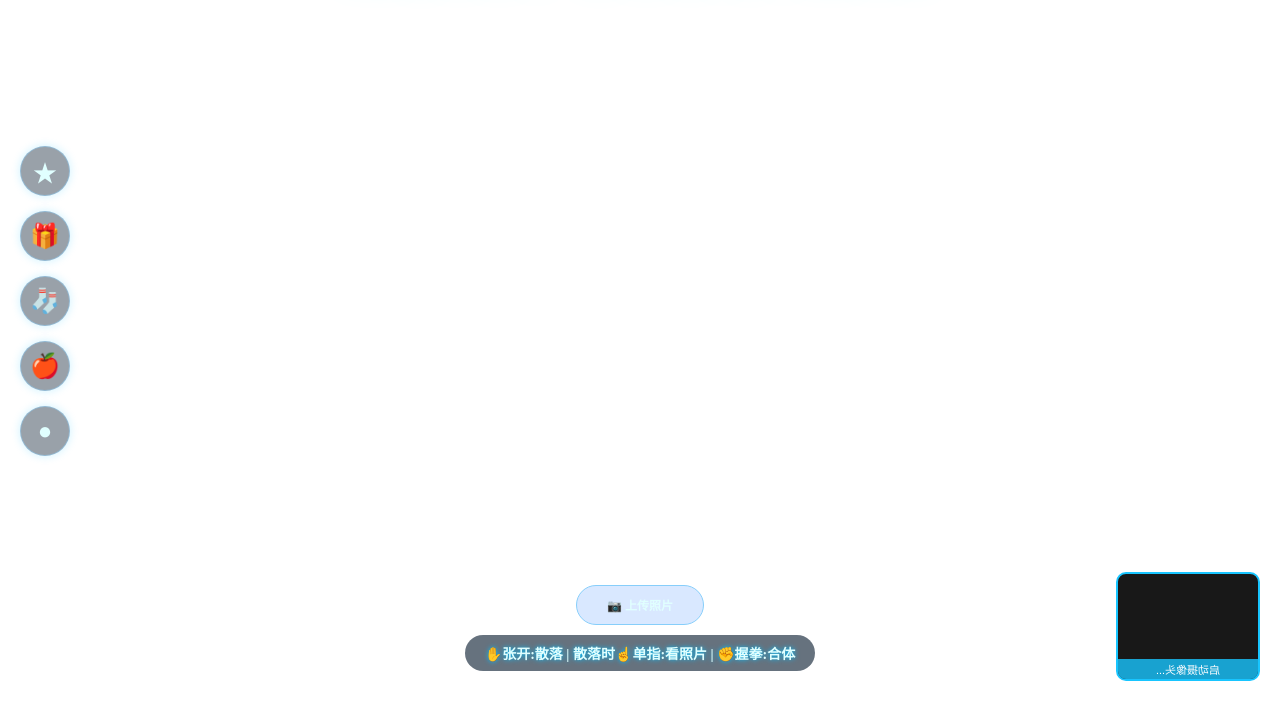
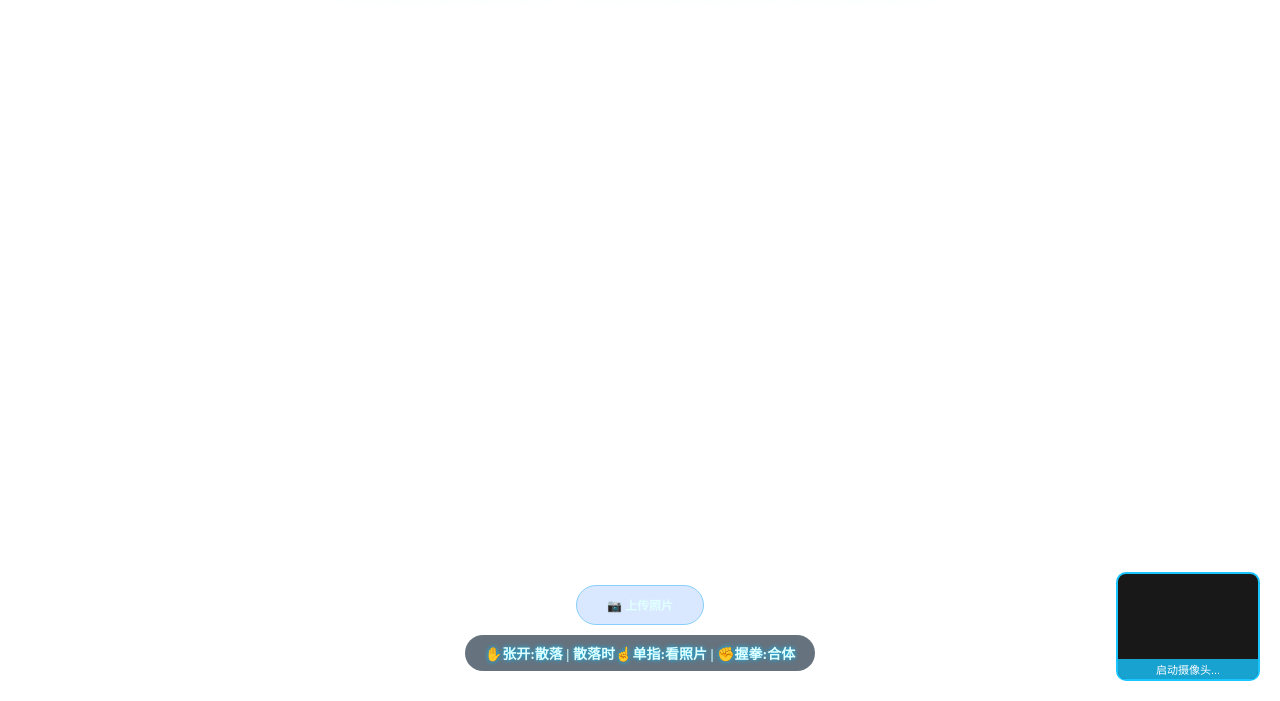
Before and after one commit to KATOW1CE/Merry-Christmas, a plain HTML site: page index.html in a window 1280 px wide. Shown: the part 99-800 px from the top of the page. Drawn offline with nearby package versions, Linux system fonts and the light colour scheme.

Commit message:
Add files via upload

```diff
--- a/index.html
+++ b/index.html
@@ -26,13 +26,7 @@
   <!-- UI 层 -->
   <div id="ui-layer">
     <h1>Merry Christmas</h1>
-    <div class="left-panel" id="deco-panel">
-      <button class="deco-btn" id="btn-add-star">★</button>
-      <button class="deco-btn" id="btn-add-gift">🎁</button>
-      <button class="deco-btn" id="btn-add-sock">🧦</button>
-      <button class="deco-btn" id="btn-add-apple">🍎</button>
-      <button class="deco-btn" id="btn-add-bauble">●</button>
-    </div>
+
     <div class="bottom-panel" id="bottom-panel">
       <label class="btn-photo">
         📷 上传照片
--- a/script.js
+++ b/script.js
@@ -37,7 +37,6 @@ async function init() {
   createTreeLeaves();
   createFairyDust();
   createStringLights();
-  createDecorations();
   createMagicRings();
   createTopStar();
   createDefaultPhoto();
@@ -270,7 +269,6 @@ function setupPostProcessing() {
 
 function setupEvents() {
   window.addEventListener('resize', () => { camera.aspect = window.innerWidth / window.innerHeight; camera.updateProjectionMatrix(); renderer.setSize(window.innerWidth, window.innerHeight); composer.setSize(window.innerWidth, window.innerHeight); });
-  document.getElementById('btn-add-star').onclick = () => addDecoration('STAR'); document.getElementById('btn-add-gift').onclick = () => addDecoration('GIFT'); document.getElementById('btn-add-sock').onclick = () => addDecoration('SOCK'); document.getElementById('btn-add-apple').onclick = () => addDecoration('APPLE'); document.getElementById('btn-add-bauble').onclick = () => addDecoration('BAUBLE');
 
   const fileInput = document.getElementById('file-input');
   fileInput.addEventListener('change', (e) => {
--- a/style.css
+++ b/style.css
@@ -40,40 +40,6 @@ h1 {
   transition: opacity 0.5s;
 }
 
-.left-panel {
-  position: absolute;
-  left: 20px;
-  top: 50%;
-  transform: translateY(-50%);
-  display: flex;
-  flex-direction: column;
-  gap: 15px;
-  pointer-events: auto;
-  transition: opacity 0.5s;
-}
-
-.deco-btn {
-  background: rgba(0, 20, 40, 0.4);
-  border: 1px solid rgba(135, 206, 250, 0.5);
-  color: #e0ffff;
-  width: 50px;
-  height: 50px;
-  border-radius: 50%;
-  cursor: pointer;
-  font-size: 24px;
-  display: flex;
-  align-items: center;
-  justify-content: center;
-  transition: all 0.3s;
-  backdrop-filter: blur(5px);
-  box-shadow: 0 0 10px rgba(0, 191, 255, 0.2);
-}
-
-.deco-btn:hover {
-  background: #00bfff;
-  color: #fff;
-  transform: scale(1.2);
-}
 
 .bottom-panel {
   position: absolute;
@@ -125,6 +91,11 @@ h1 {
   display: none;
 }
 
+#webcam {
+  width: 100%;
+  height: 100%;
+}
+
 #webcam-wrapper {
   position: absolute;
   bottom: 20px;
@@ -138,6 +109,7 @@ h1 {
   transform: scaleX(-1);
   background: #000;
   pointer-events: none;
+  z-index: 20;
 }
 
 #gesture-status {
@@ -151,4 +123,5 @@ h1 {
   text-align: center;
   padding: 2px 0;
   font-family: sans-serif;
+  transform: scaleX(-1);
 }
```
